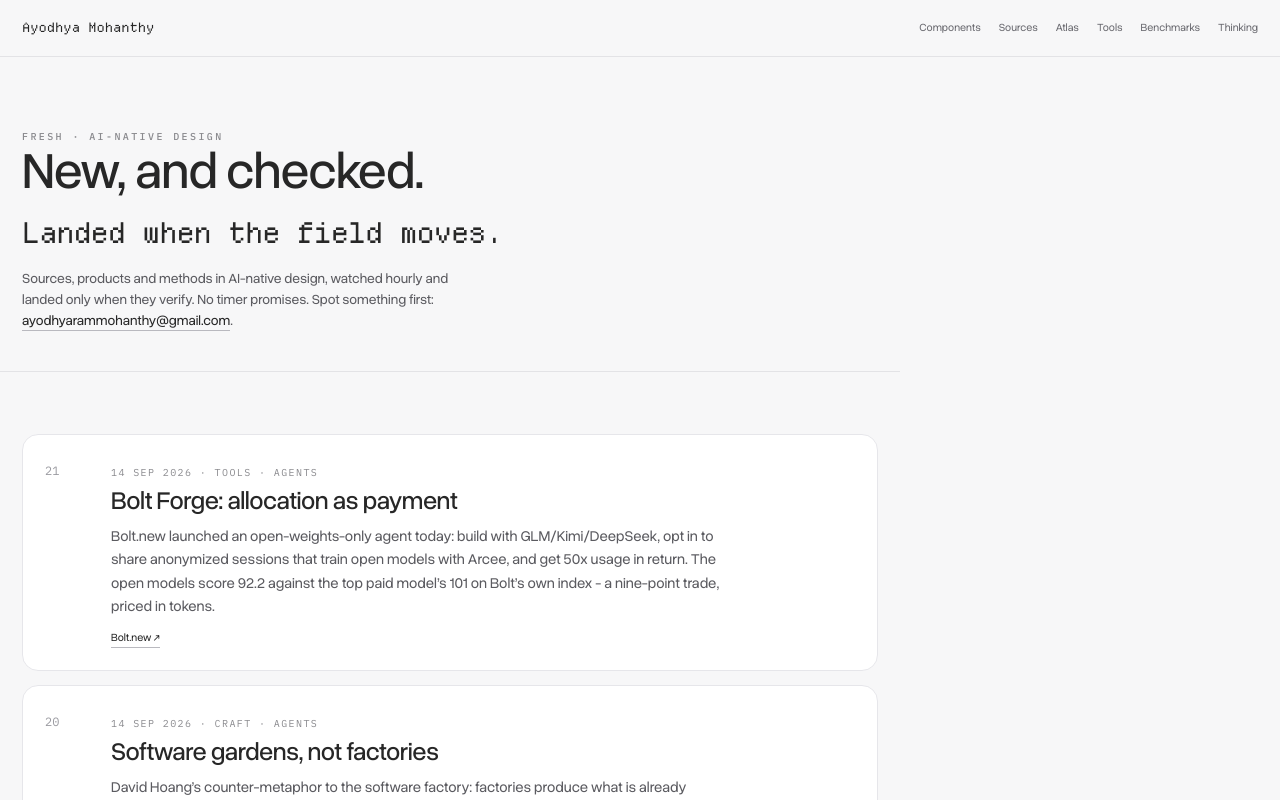
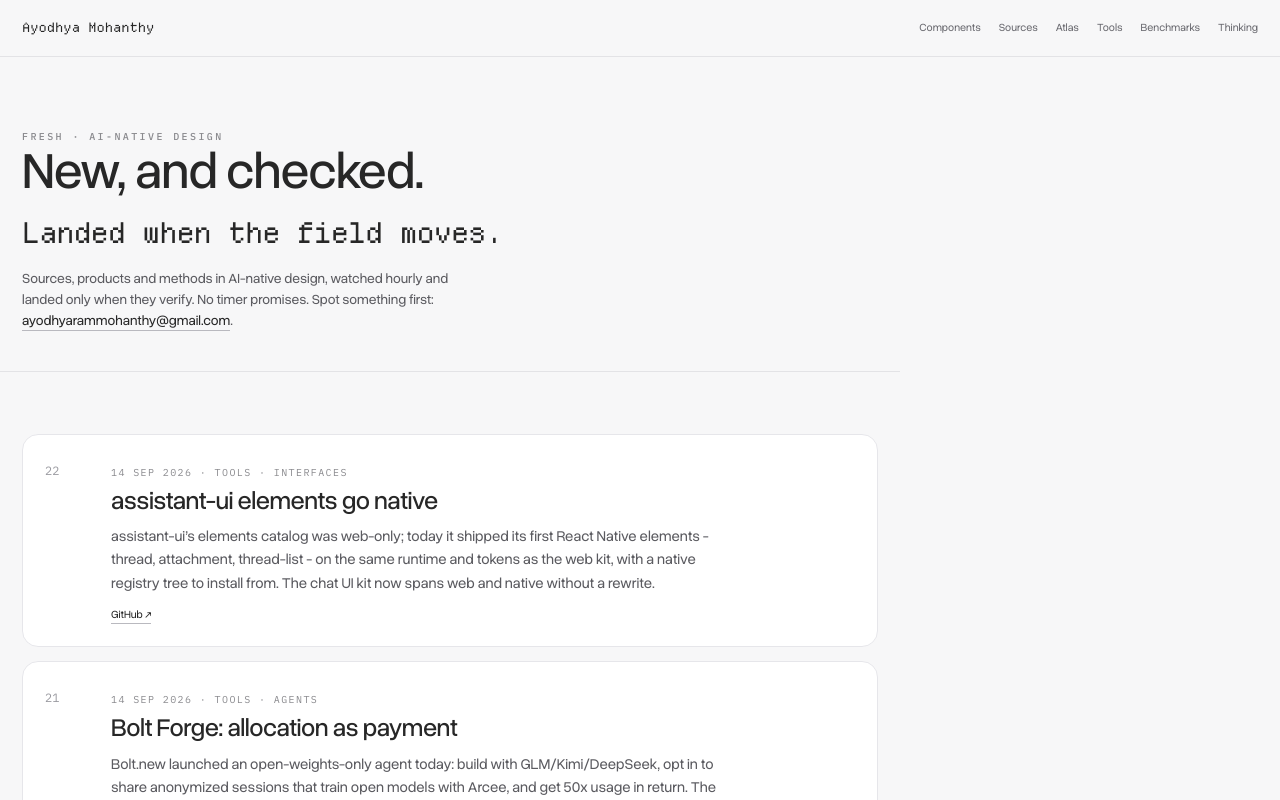
Before and after one commit to ayodhyamohanthy/ai-portfolio, a Next.js app: page /fresh in a window 1280 px wide. Shown: the top 800 px of the page. Built offline with nearby package versions, Linux system fonts and the light colour scheme.

Commit message:
FreshFind 22: assistant-ui React Native elements

```diff
--- a/app/freshData.ts
+++ b/app/freshData.ts
@@ -1,5 +1,6 @@
 export type FreshFind={date:string;title:string;body:string;source:{label:string;url:string};tags:string[]};
 export const freshFinds:FreshFind[]=[
+{date:'14 Sep 2026',title:'assistant-ui elements go native',body:'assistant-ui\u2019s elements catalog was web-only; today it shipped its first React Native elements - thread, attachment, thread-list - on the same runtime and tokens as the web kit, with a native registry tree to install from. The chat UI kit now spans web and native without a rewrite.',source:{label:'GitHub',url:'https://github.com/assistant-ui/assistant-ui/pull/7347'},tags:['Tools','Interfaces']},
 {date:'14 Sep 2026',title:'Bolt Forge: allocation as payment',body:'Bolt.new launched an open-weights-only agent today: build with GLM/Kimi/DeepSeek, opt in to share anonymized sessions that train open models with Arcee, and get 50x usage in return. The open models score 92.2 against the top paid model\u2019s 101 on Bolt\u2019s own index - a nine-point trade, priced in tokens.',source:{label:'Bolt.new',url:'https://bolt.new/blog/what-is-bolt-forge'},tags:['Tools','Agents']},
 {date:'14 Sep 2026',title:'Software gardens, not factories',body:'David Hoang\u2019s counter-metaphor to the software factory: factories produce what is already defined, but most interesting software starts as a question or a weird prototype. The agentic loop should connect discovery to delivery, or it becomes a very efficient system for producing the wrong thing. The counterpoint to the Augment software-factory find earlier on this page.',source:{label:'Proof of Concept',url:'https://www.proofofconcept.pub/p/software-gardens'},tags:['Craft','Agents']},
 {date:'13 Sep 2026',title:'Designing for the pre-briefed visitor',body:'A visitor from an AI answer has already read the summary - of you and your competitors - and clicked for what it could not give: depth, proof, a reason to trust. The first screen that establishes context they already have wastes the highest-intent arrival your page gets.',source:{label:'Pravin Kumar',url:'https://www.pravinkumar.co/blog/designing-a-page-for-visitors-who-arrive-from-an-ai-answer-2026'},tags:['Interfaces','Craft']},
```
